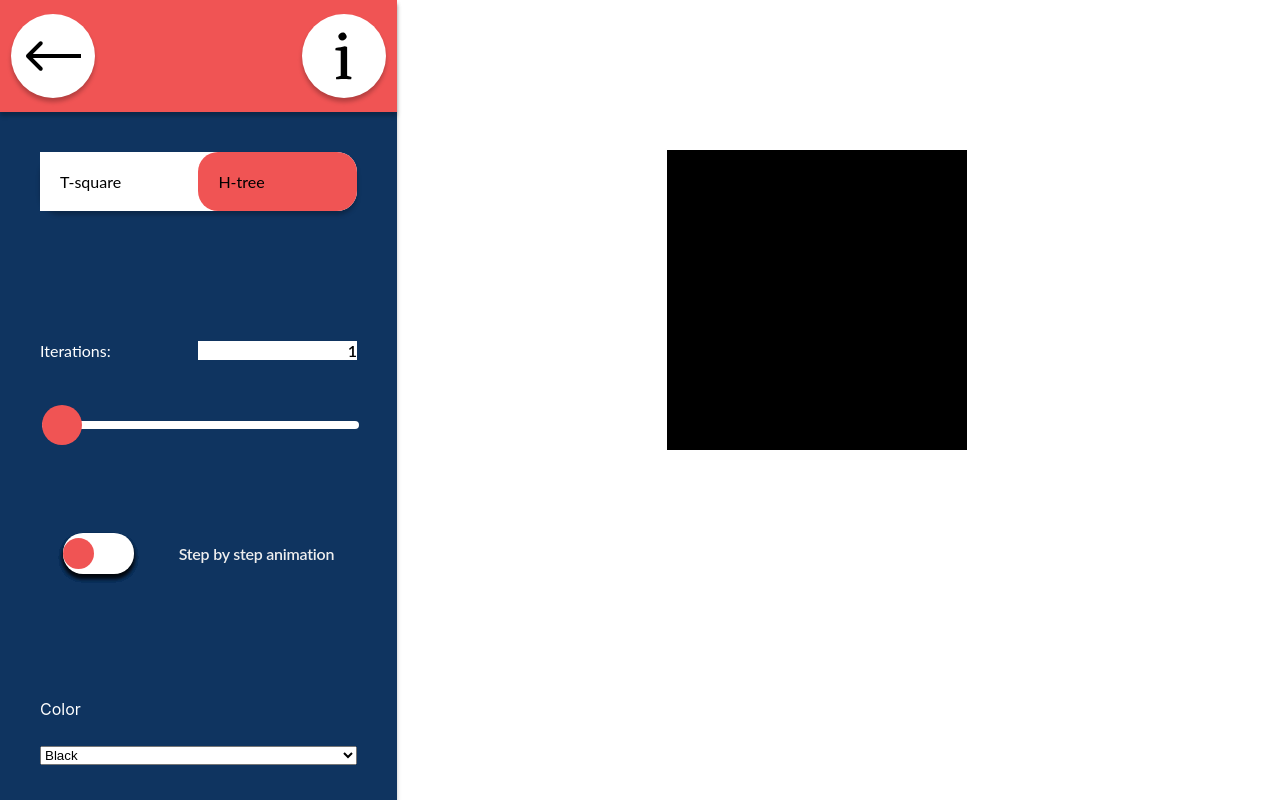
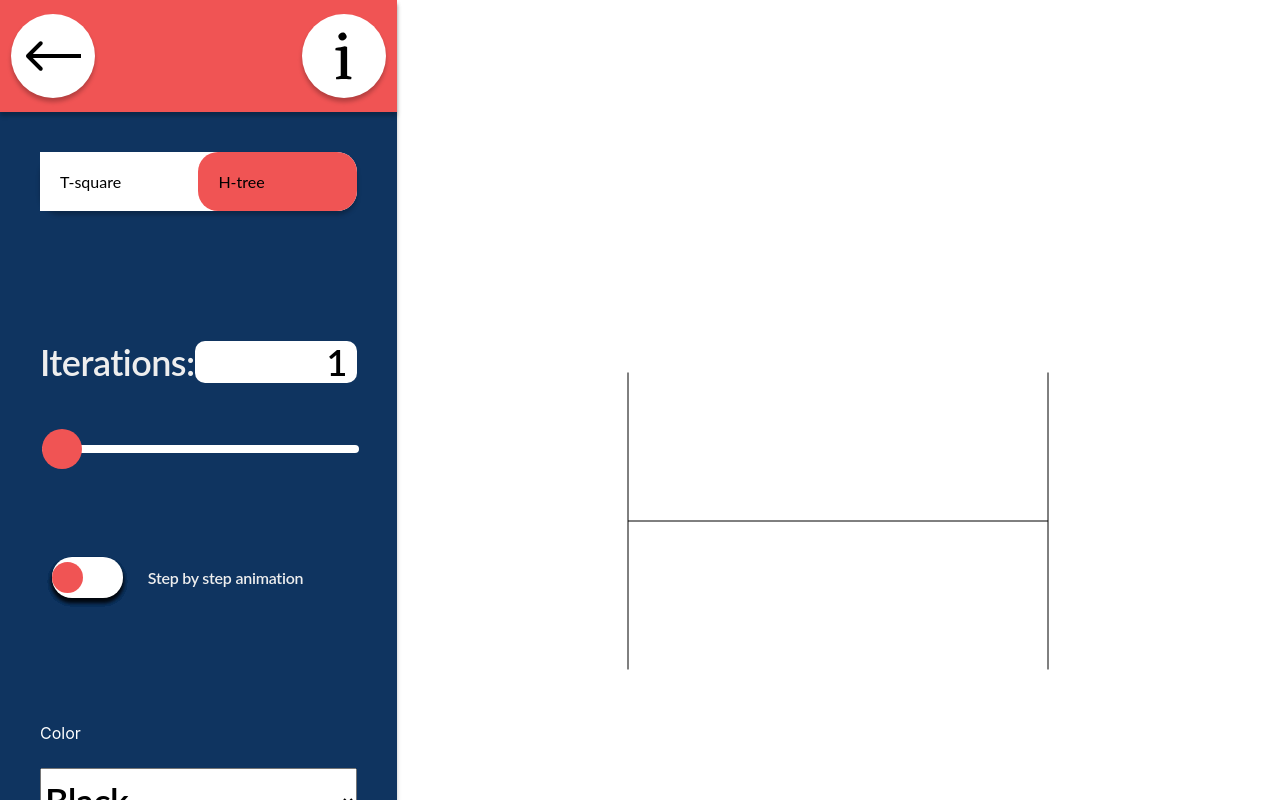
Before and after one commit to RomanSavych0/ComputerGraphics, a React (Create React App) app: page /fractals in a window 1280 px wide. Shown: the top 800 px of the page. Built offline with nearby package versions, Linux system fonts and the light colour scheme.

Commit message:
added animation to fractals

```diff
--- a/src/layouts/SecondLayout.module.scss
+++ b/src/layouts/SecondLayout.module.scss
@@ -25,3 +25,14 @@
   align-items: center;
   box-shadow: 0 4px 4px rgba(0, 0, 0, 0.25);
 }
+select {
+  height: 66px;
+  font-family: Lato;
+  font-style: normal;
+  font-weight: 600;
+  font-size: 36px;
+  line-height: 43px;
+  letter-spacing: -0.015em;
+
+  color: #000000;
+}
--- a/src/pages/Fractals/Fractal.module.scss
+++ b/src/pages/Fractals/Fractal.module.scss
@@ -8,6 +8,10 @@
   padding-bottom: 207px;
 }
 .main {
+  display: flex;
+  justify-content: center;
+  align-items: center;
+  width: 69%;
 }
 .buttons {
   font-family: Lato;
@@ -39,9 +43,28 @@
 
   .title {
     width: 50%;
-    color: white;
+
+    font-family: Lato;
+    font-style: normal;
+    font-weight: 600;
+    font-size: 36px;
+    line-height: 43px;
+    letter-spacing: -0.015em;
+
+    color: #eeeeee;
   }
   .count {
+    border-radius: 10px;
+    padding-right: 10px;
+    height: 42px;
+    font-family: Lato;
+    font-style: normal;
+    font-weight: 600;
+    font-size: 36px;
+    line-height: 43px;
+    letter-spacing: -0.015em;
+
+    color: #000000;
     width: 50%;
     background: white;
     display: flex;
@@ -59,6 +82,7 @@
   margin-top: 100px;
   justify-content: space-around;
   align-items: center;
+  width: 87%;
   .checkbox {
     cursor: pointer;
     width: 71px;
--- a/src/pages/Fractals/Fractals.jsx
+++ b/src/pages/Fractals/Fractals.jsx
@@ -16,9 +16,9 @@ export const Fractals = () => {
     document.body.style.backgroundColor = "white";
     const context = canvas.current.getContext("2d");
     if (canvasTSelected) {
-      drawCanvas(canvas.current, context, sliderValue);
+      drawCanvas2(canvas.current, context, sliderValue, animationActive);
     } else {
-      drawCanvas2(canvas.current, context, sliderValue);
+      drawCanvas(canvas.current, context, sliderValue, animationActive);
     }
     return () => {
       document.body.style.backgroundColor = "#0f3460";
@@ -34,6 +34,13 @@ export const Fractals = () => {
               className={cn(c.button, canvasTSelected && c.active)}
               onClick={() => {
                 setCanvasTSelected(true);
+                drawCanvas2(
+                  canvas.current,
+                  canvas.current.getContext("2d"),
+                  sliderValue,
+                  selectedColor,
+                  animationActive
+                );
               }}
             >
               T-square
@@ -42,6 +49,23 @@ export const Fractals = () => {
               className={cn(c.button, !canvasTSelected && c.active)}
               onClick={() => {
                 setCanvasTSelected(false);
+                if (canvasTSelected) {
+                  drawCanvas(
+                    canvas.current,
+                    canvas.current.getContext("2d"),
+                    sliderValue,
+                    selectedColor,
+                    animationActive
+                  );
+                } else {
+                  drawCanvas2(
+                    canvas.current,
+                    canvas.current.getContext("2d"),
+                    sliderValue,
+                    selectedColor,
+                    animationActive
+                  );
+                }
               }}
             >
               H-tree
@@ -61,18 +85,20 @@ export const Fractals = () => {
                 // @ts-ignore
                 setSliderValue(e.target.value);
                 if (canvasTSelected) {
+                  drawCanvas2(
+                    canvas.current,
+                    canvas.current.getContext("2d"),
+                    sliderValue,
+                    selectedColor,
+                    animationActive
+                  );
+                } else {
                   drawCanvas(
                     canvas.current,
                     canvas.current.getContext("2d"),
                     sliderValue,
-                    selectedColor
-                  );
-                } else {
-                  drawCanvas2(
-                    canvas.current,
-                    canvas.current.getContext("2d"),
-                    sliderValue,
-                    selectedColor
+                    selectedColor,
+                    animationActive
                   );
                 }
               }}
--- a/src/pages/Fractals/fractal/fractal.js
+++ b/src/pages/Fractals/fractal/fractal.js
@@ -1,4 +1,4 @@
-export const drawCanvas = (canvas, context, depth, color) => {
+export const drawCanvas = (canvas, context, depth, color, animationActive) => {
   context.strokeStyle = color;
 
   const center = {
@@ -45,10 +45,19 @@ export const drawCanvas = (canvas, context, depth, color) => {
 
   // line helper
   const drawLine = (from, to) => {
+    if (animationActive) {
+      setTimeout(() => {
         context.beginPath();
         context.moveTo(from.x, from.y);
         context.lineTo(to.x, to.y);
         context.stroke();
+      }, 2000);
+    } else {
+      context.beginPath();
+      context.moveTo(from.x, from.y);
+      context.lineTo(to.x, to.y);
+      context.stroke();
+    }
   };
 
   // paint helper
@@ -64,7 +73,13 @@ export const drawCanvas = (canvas, context, depth, color) => {
 
 let depth = 2;
 
-export const drawCanvas2 = (canvas1, context1, depth1, color) => {
+export const drawCanvas2 = (
+  canvas1,
+  context1,
+  depth1,
+  color,
+  animationActive
+) => {
   context1.strokeStyle = "#00386B";
 
   const center1 = {
@@ -75,8 +90,15 @@ export const drawCanvas2 = (canvas1, context1, depth1, color) => {
   const len1 = canvas1.height / 2;
 
   const paint1 = () => {
+    if (animationActive) {
+      setTimeout(() => {
         context1.clearRect(0, 0, canvas1.width, canvas1.height);
         tSquare(center1, len1, depth1);
+      }, 1000);
+    } else {
+      context1.clearRect(0, 0, canvas1.width, canvas1.height);
+      tSquare(center1, len1, depth1);
+    }
   };
 
   const tSquare = (point, length1, depth) => {
```
Also changed, not shown: 1 other file (tests, documents, lock files or other folders). Lines whose indentation alone changed are shown as unchanged.
